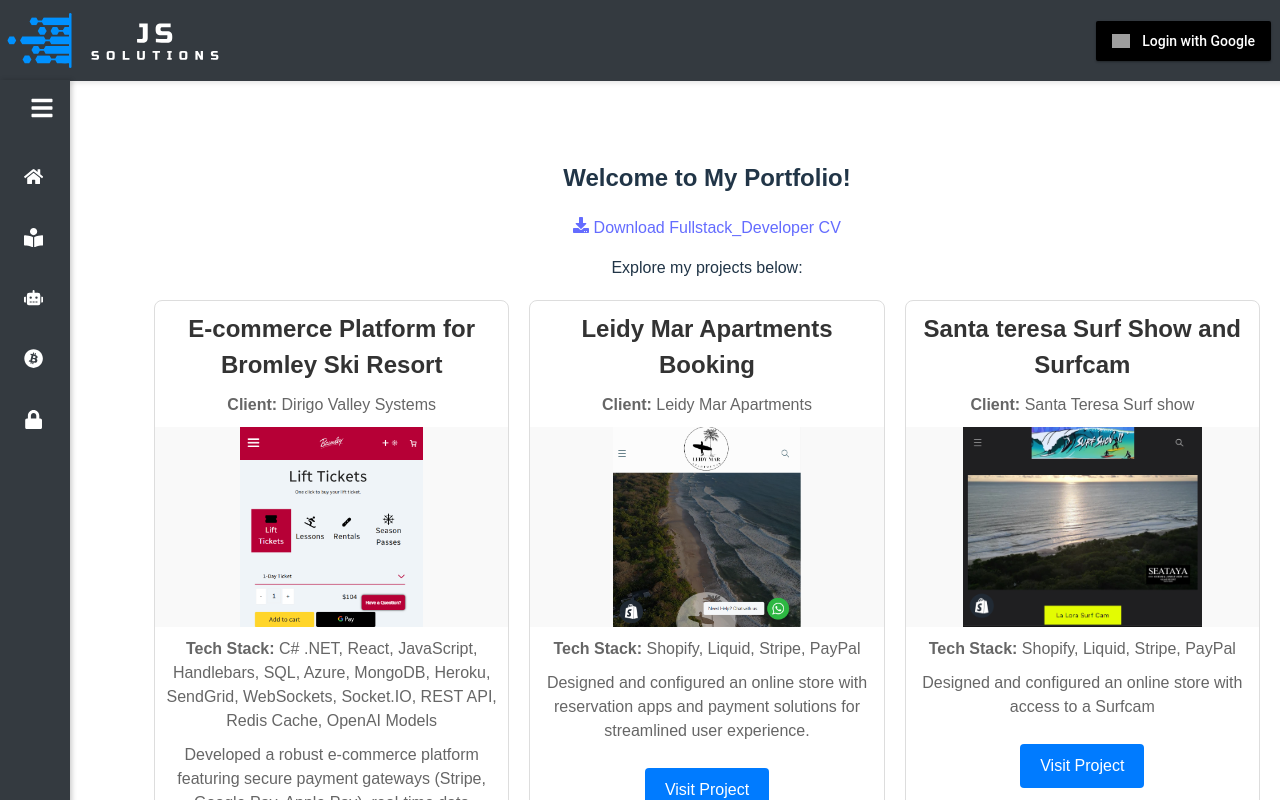
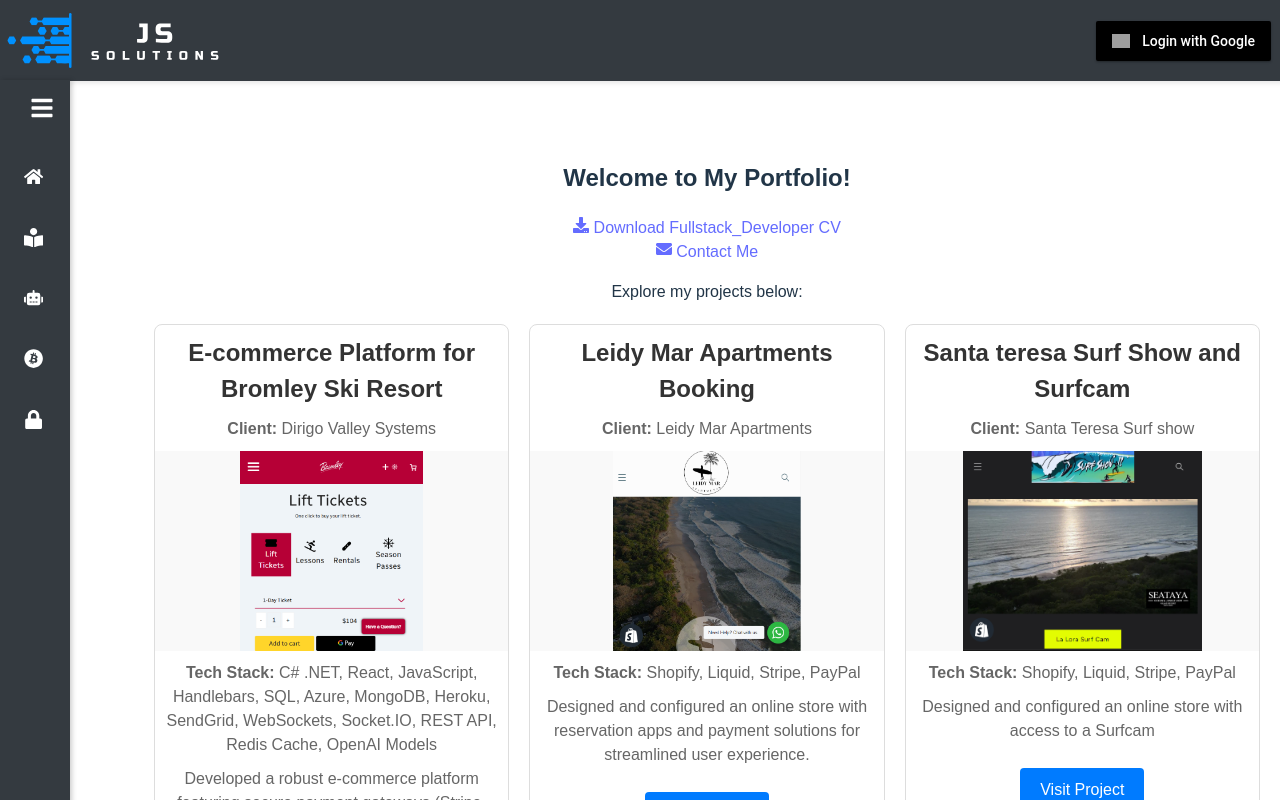
Before and after one commit to joseph1447/docManagerFront, a React (Vite) app: page / in a window 1280 px wide. Shown: the top 800 px of the page. Built offline with nearby package versions, Linux system fonts and the light colour scheme; grey boxes are pictures that could not be loaded.

Commit message:
adding link for contact

```diff
--- a/src/components/Dashboard/Dashboard.jsx
+++ b/src/components/Dashboard/Dashboard.jsx
@@ -1,7 +1,7 @@
 import "./Dashboard.css";
 import  { useState,useEffect } from "react";
 import PropTypes from "prop-types";
-import { FaDownload } from "react-icons/fa"; // Importa el icono de descarga
+import { FaDownload,FaEnvelope } from "react-icons/fa"; // Importa el icono de descarga
 
 import BromleyLaptop from '../../assets/BromleyLaptop.png'
 import BromleyMobile from '../../assets/BromleyMobile.png'
@@ -80,12 +80,21 @@ const Dashboard = () => {
                   <div className="header-section">
                       <h2>Welcome to My Portfolio!</h2>
                       <a
-                        href="/cv/Fullstack_Developer.docx" // Reemplaza con la ruta correcta a tu archivo .doc
+                        href="/cv/Fullstack_Developer.docx"
                         download="Joseph_Quesada_Fullstack_Developer.docx"  // Nombre del archivo que se descargará
                         className="download-cv-button"
                       >
                        <FaDownload /> Download Fullstack_Developer CV
                     </a>
+<br></br>
+
+                    <a
+                        href="https://form.typeform.com/to/bragL3rq"
+                        className="download-cv-button"
+                      >
+                       <FaEnvelope /> Contact Me
+                    </a>
+
                   </div>
                   <p>Explore my projects below:</p>
                   <div className="portfolio-grid">
@@ -102,6 +111,7 @@ const Dashboard = () => {
                           </div>
                       ))}
                   </div>
+                  <div data-tf-live="01JP58Y5XT31N5CN0WPZBK2S7W"></div><script src="//embed.typeform.com/next/embed.js"></script>
               </main>
           </div>
       </div>
```
